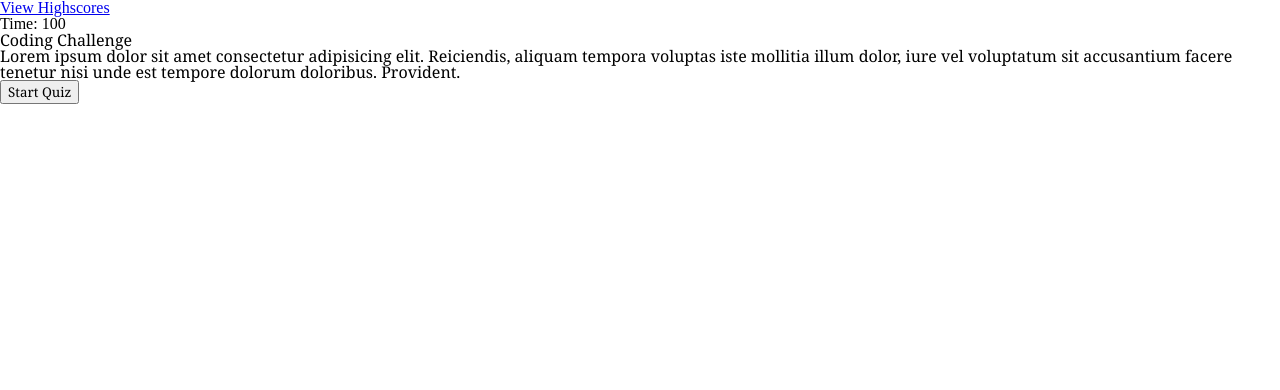
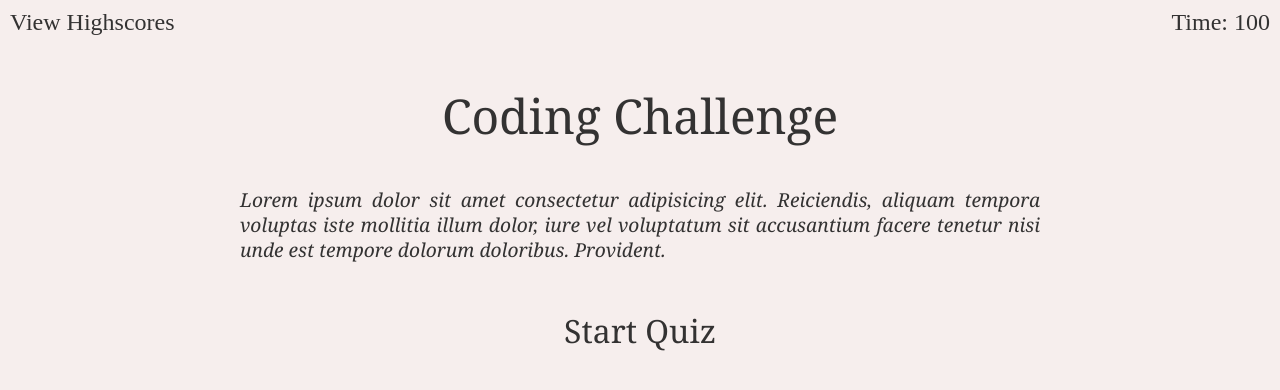
Before and after one commit to JoeChristianson/CodingQuiz, a plain HTML site: page index.html in a window 1280 px wide. Drawn offline with Linux system fonts and the light colour scheme.

Commit message:
created start screen

```diff
--- a/assets/styles/style.css
+++ b/assets/styles/style.css
@@ -1,4 +1,57 @@
+
+:root{
+    --dark-text-color:rgb(51, 50, 50);
+    --main-bg-color:rgb(246, 238, 237);
+    --hover-outline-color:hsl(0, 1%, 30%);
+}
 *, ::before, ::after{
     box-sizing: border-box;
     font-family: Cambria, Cochin, Georgia, Times, 'Times New Roman', serif;
+    color: var(--dark-text-color);
 }
+
+body{
+    background-color: var(--main-bg-color);
+}
+
+h2{
+    font-size: 3rem;
+    padding: 1em;
+}
+
+a{
+    text-decoration: none;
+}
+
+header{
+    display: flex;
+    justify-content: space-between;
+    padding: 10px;
+    font-size: 1.5rem;
+}
+
+main{
+    display: flex;
+    flex-direction: column;
+    align-items: center;
+}
+
+main>p{
+    width: 800px;
+    font-size: 1.2rem;
+    margin-bottom: 30px;
+    text-align: justify;
+    line-height: 1.3em;
+    font-style: italic;
+}
+
+main>button{
+    font-size: 2rem;
+    padding: .5em 1em;
+    background-color: var(--main-bg-color);
+    border: none;
+}
+
+main>button:hover{
+    border: 2px solid var(--hover-outline-color);
+}
```
